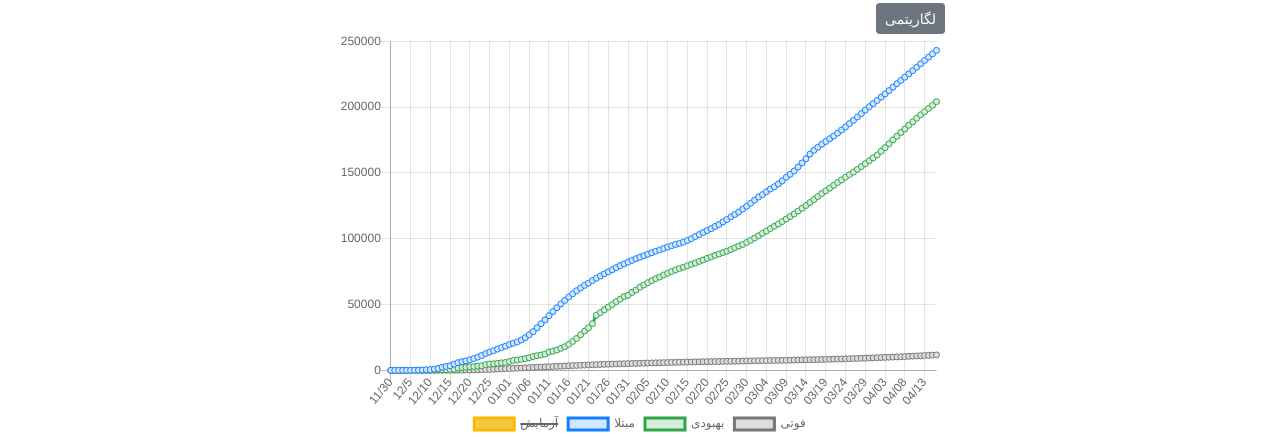
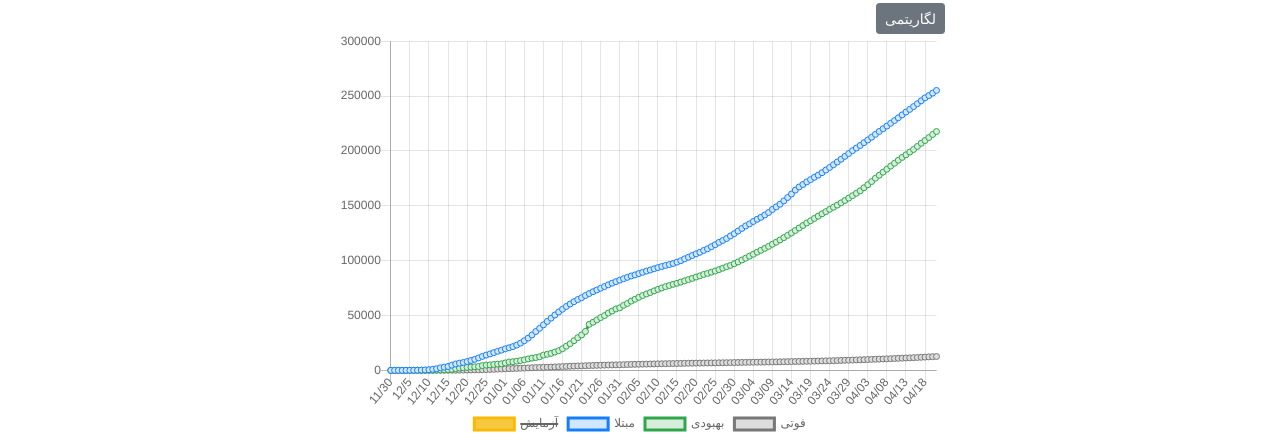
Before and after one commit to mapiran/covid-19, a plain HTML site: page index.html in a window 1280 px wide. Shown: the part 363-800 px from the top of the page. Drawn offline with nearby package versions, Linux system fonts and the light colour scheme.

Commit message:
updated data 04/17-04/21

```diff
--- a/data/behdasht-provincial.csv
+++ b/data/behdasht-provincial.csv
@@ -138,3 +138,8 @@ date,qom,teh,qaz,isf,nkh,rkh,cha,koh,gil,zan,maz,sem,skh,alb,mar,sis,bsh,ard,eaz
 04/14,,,,,,,,,,,,,,,,,,,,,,,,,,,,,,,,237878,198949,11408,1769520,1148
 04/15,,,,,,,,,,,,,,,,,,,,,,,,,,,,,,,,240438,201330,11571,1794727,1295
 04/16,,,,,,,,,,,,,,,,,,,,,,,,,,,,,,,,243051,204083,11731,1820003,1468
+04/17,,,,,,,,,,,,,,,,,,,,,,,,,,,,,,,,245688,207000,11931,1846793,1455
+04/18,,,,,,,,,,,,,,,,,,,,,,,,,,,,,,,,248379,209463,12084,1872391,1625
+04/19,,,,,,,,,,,,,,,,,,,,,,,,,,,,,,,,250458,212176,12305,1897803,995
+04/20,,,,,,,,,,,,,,,,,,,,,,,,,,,,,,,,252720,215015,12447,1922501,1455
+04/21,,,,,,,,,,,,,,,,,,,,,,,,,,,,,,,,255117,217666,12635,1947114,1739
--- a/index.html
+++ b/index.html
@@ -35,7 +35,7 @@
                     <h1 align="right">آمارِ کرونا در ایران</h1>
                     <p class="text-right">نقشه و نمودارِ مواردِ کروناویروس (<a href="https://fa.wikipedia.org/wiki/%D8%A8%DB%8C%D9%85%D8%A7%D8%B1%DB%8C_%DA%A9%D8%B1%D9%88%D9%86%D8%A7%D9%88%DB%8C%D8%B1%D9%88%D8%B3_%DB%B2%DB%B0%DB%B1%DB%B9" target="_blank">کووید-۱۹</a>) در ایران اعلام شده توسطِ <a href="http://behdasht.gov.ir/" target="_blank">وزارتِ بهداشت، درمان و آموزشِ پزشکی</a>
                     <br><small>
-                        <strong>به‌روزرسانی:</strong> ۱۳۹۹/۰۴/۱۶</small>
+                        <strong>به‌روزرسانی:</strong> ۱۳۹۹/۰۴/۲۱</small>
                     </p>
                     <h4 align="right"><span class="badge badge-secondary">فوتی: <span id="death"></span></span>
                     <span class="badge badge-success">بهبودی: <span id="recovered"></span></span>
```
